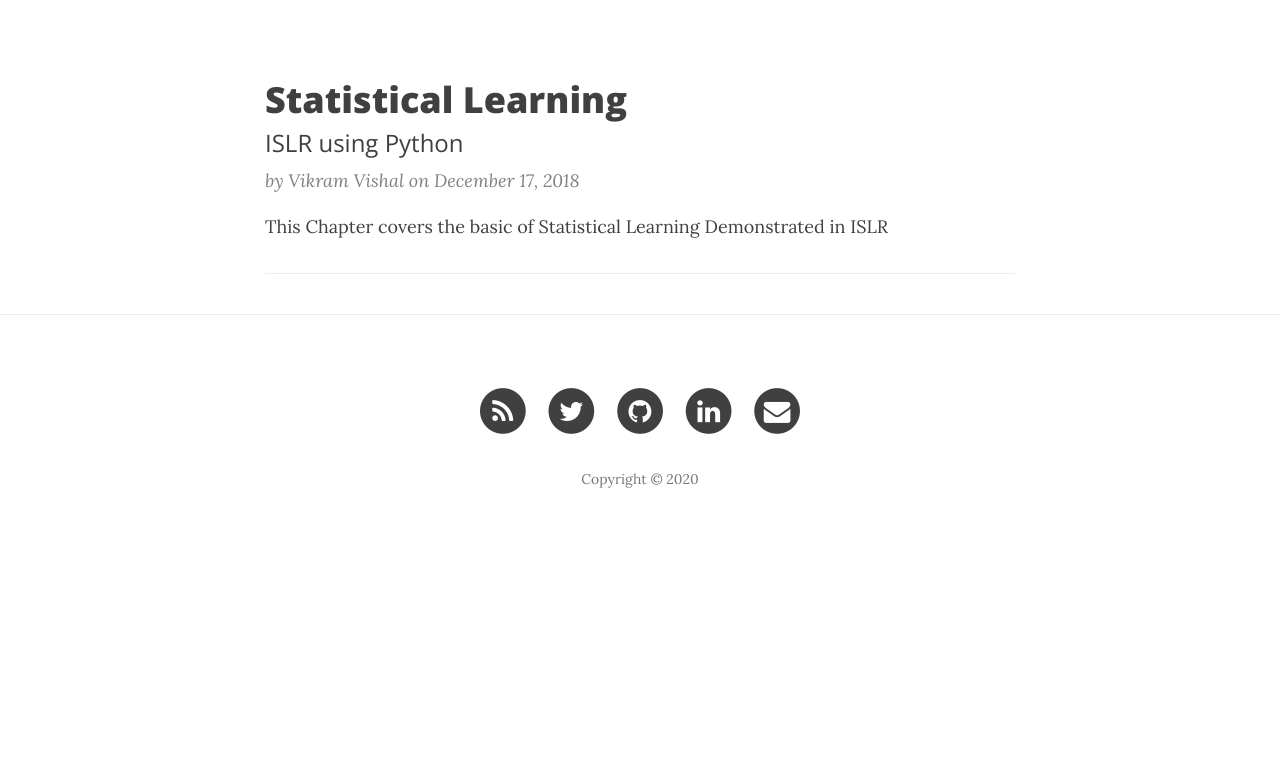
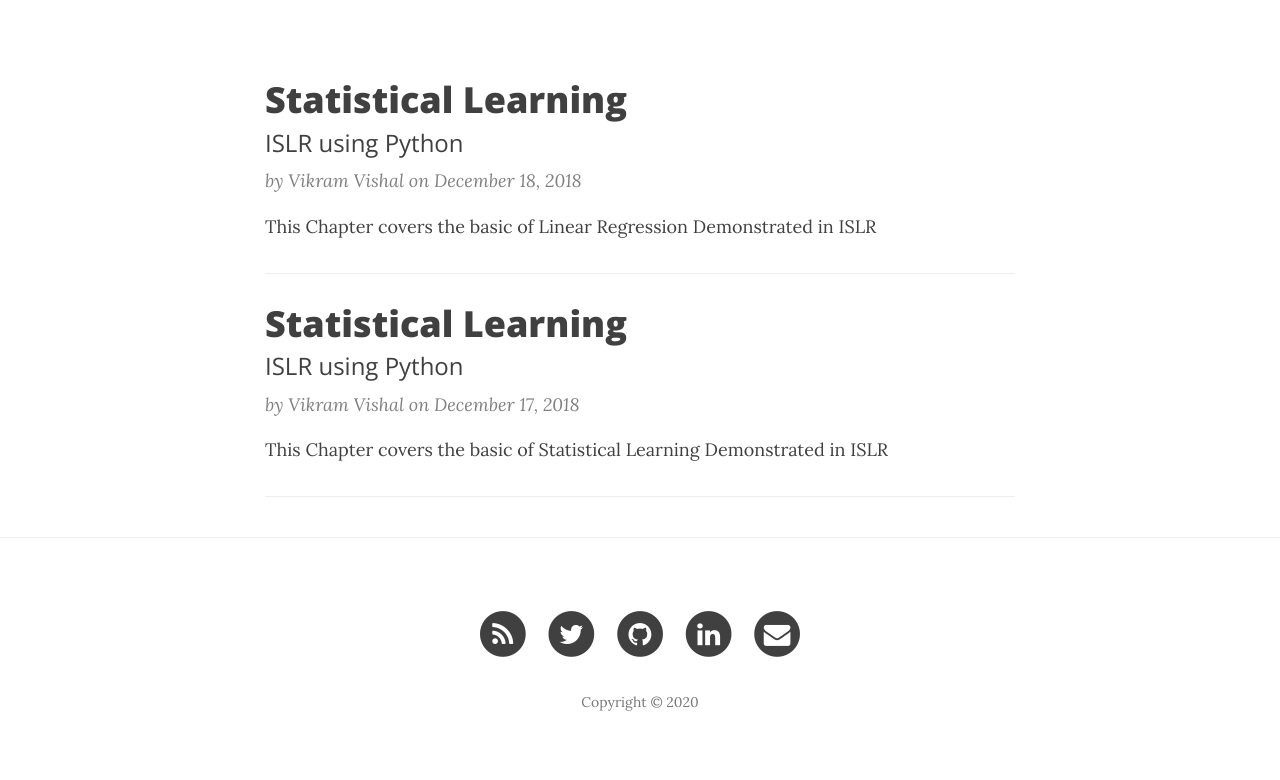
Before and after one commit to vvsbnmit/vvsbnmit.github.io, a Jekyll site: the page built from index.html, in a window 1280 px wide. Shown: the part 536-1316 px from the top of the page. Built offline with Jekyll 4.4.1, drawn with Linux system fonts in a browser that asks for light colours; nearby versions of some CDN libraries; the list of posts is cut into pages by our own code; before the commit the page ends 1093 px from its top, so only the background shows below that.

Commit message:
Update and rename Chapter - 3.md to 2018-12-18-Chapter-3.md

```diff
--- a/_posts/Chapter - 3.md
+++ b/_posts/2018-12-18-Chapter-3.md
@@ -1,3 +1,13 @@
+---
+layout:     post
+title:      "Statistical Learning"
+subtitle:   "ISLR using Python"
+date:       2018-12-18 10:00:00
+author:     "Vikram Vishal"
+header-img: "img/low-flying-gull.jpg"
+summary:    "This Chapter covers the basic of Linear Regression Demonstrated in ISLR"
+---
+
 
 # Linear Regression
 
```
